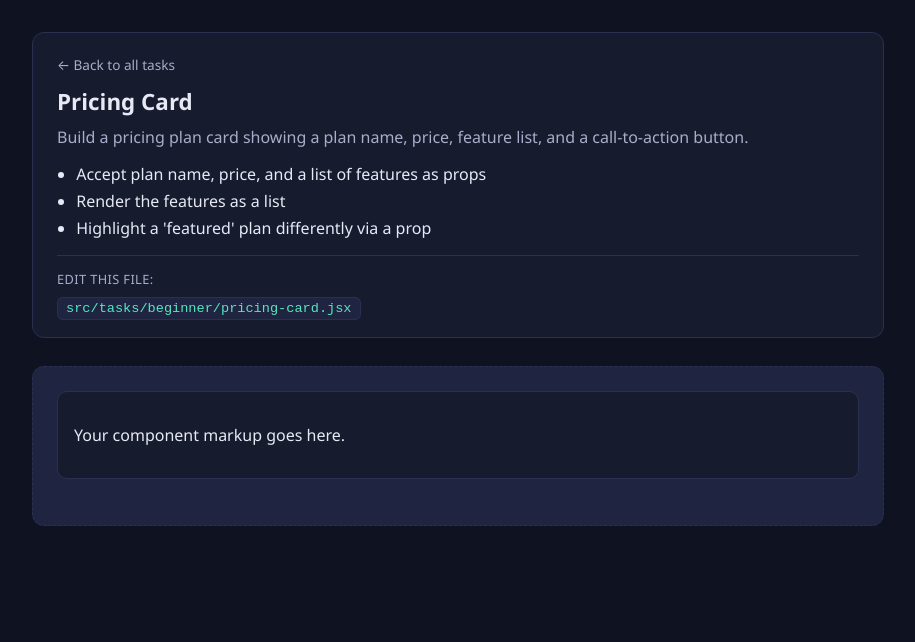
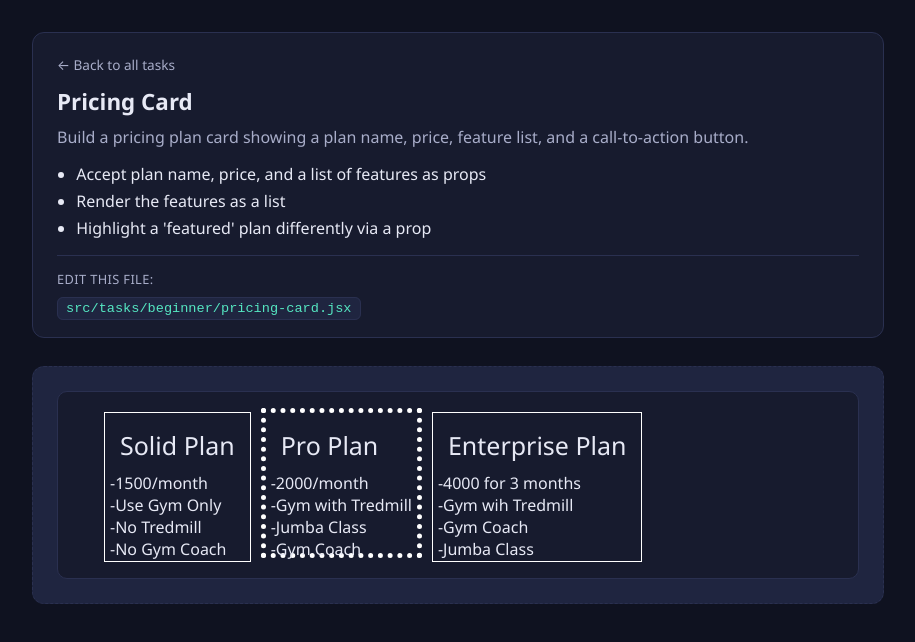
Before and after one commit to gagannn19/reacttasks, a React (Vite) app: page /beginner/pricing-card in a window 1280 px wide. Shown: the top 642 px of the page, without its empty margins (182-1097 px from the left). Built offline with nearby package versions, Linux system fonts and the light colour scheme.

Commit message:
pricing-card

```diff
--- a/src/tasks/beginner/pricing-card.jsx
+++ b/src/tasks/beginner/pricing-card.jsx
@@ -8,8 +8,39 @@ const requirements = [
   "Highlight a 'featured' plan differently via a prop"
 ];
 
+function Plancard(props) {
+  return (
+    <>
+
+      <span style={{display:"inline-block", marginRight:"10px", marginLeft:"30px", border: "1px solid white", padding:"5px", height:"150px"}}>
+        <div style={{fontSize:"25px", padding:"10px"}}>{props.name[0]}</div>
+        <div>-{props.price[0]}</div>
+        <div>-{props.features[0][0]}</div>
+        <div>-{props.features[0][1]}</div>
+        <div>-{props.features[0][2]}</div>
+      </span>
+
+      <span style={{display:"inline-block", marginRight:"10px", border: "5px dotted white", padding:"5px", height:"150px"}}>
+        <div style={{fontSize:"25px", padding:"10px"}}>{props.name[1]}</div>
+        <div>-{props.price[1]}</div>
+        <div>-{props.features[1][0]}</div>
+        <div>-{props.features[1][1]}</div>
+        <div>-{props.features[1][2]}</div>
+      </span>
+
+      <span style={{display:"inline-block", marginRight:"30px", border: "1px solid white", padding:"5px", height:"150px"}}>
+        <div style={{fontSize:"25px", padding:"10px"}}>{props.name[2]}</div>
+        <div>-{props.price[2]}</div>
+        <div>-{props.features[2][0]}</div>
+        <div>-{props.features[2][1]}</div>
+        <div>-{props.features[2][2]}</div>
+      </span>
+
+    </>
+  );
+}
+
 export default function PricingCard() {
-  // TODO: accept props if this component should be reusable (e.g. { name, role, imageUrl })
   return (
     <div className="task-page">
       <TaskInfo
@@ -20,8 +51,7 @@ export default function PricingCard() {
       />
       <div className="task-workspace">
         <div className="card">
-          {/* TODO: build the JSX for "Pricing Card" here */}
-          <p>Your component markup goes here.</p>
+          <Plancard name={["Solid Plan ", "Pro Plan ", "Enterprise Plan "]} price={["1500/month", "2000/month", "4000 for 3 months"]} features={[["Use Gym Only", "No Tredmill", "No Gym Coach"],["Gym with Tredmill", "Jumba Class", "Gym Coach"],["Gym wih Tredmill", "Gym Coach", "Jumba Class"]]}  />
         </div>
       </div>
     </div>
```
